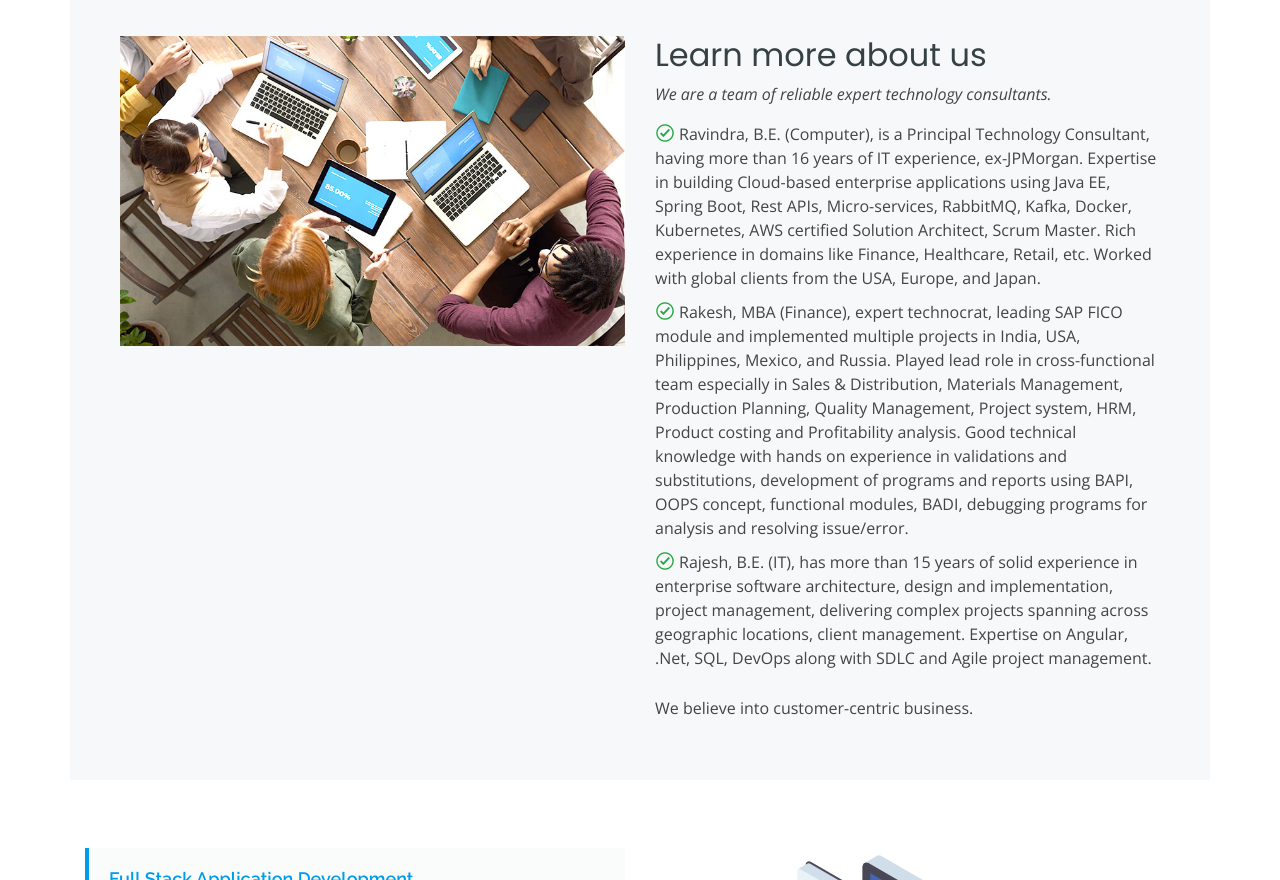
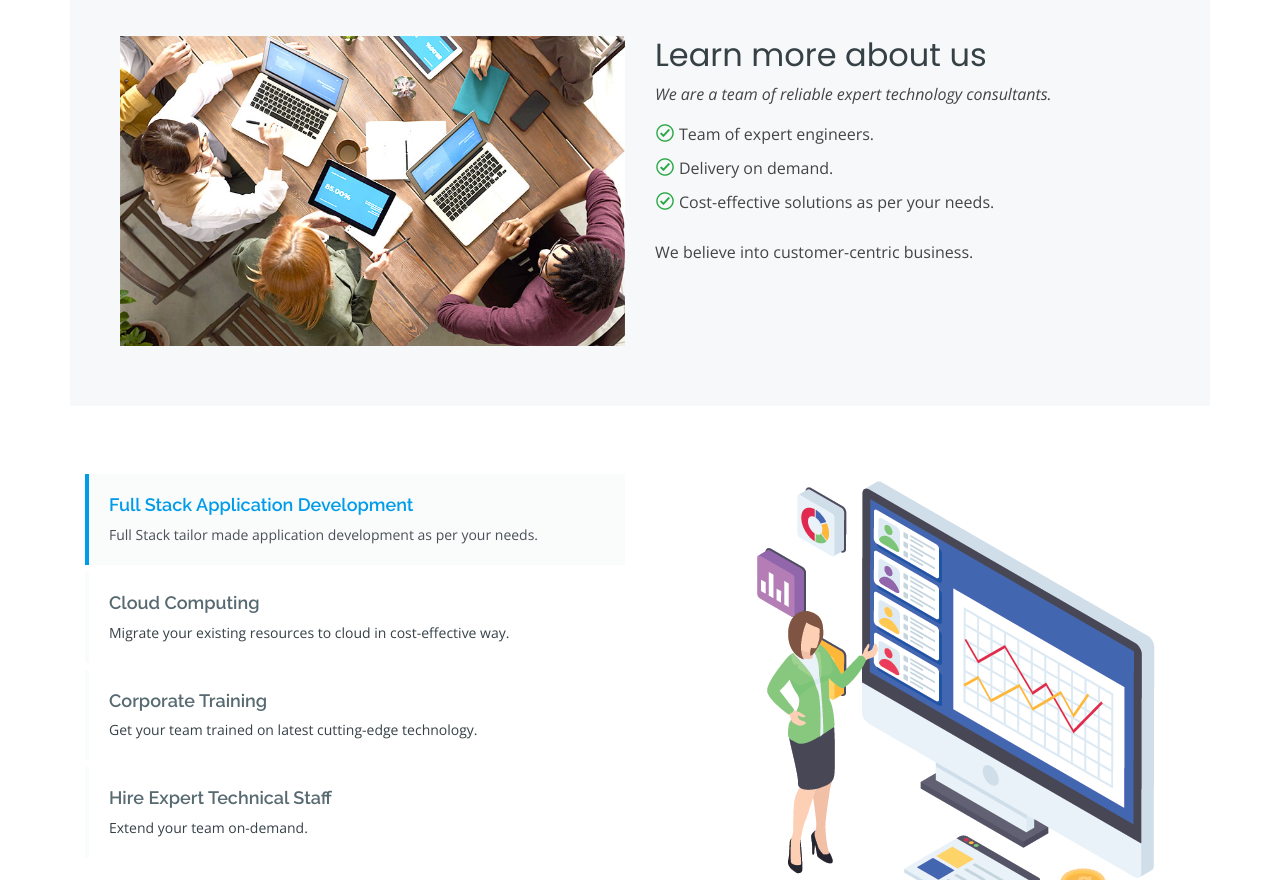
Before and after one commit to ensurainfotech/ensurainfotech.github.io, a plain HTML site: page index.html in a window 1280 px wide. Shown: the part 680-1560 px from the top of the page. Drawn offline with nearby package versions, Linux system fonts and the light colour scheme.

Commit message:
Update index.html removed personal team info

```diff
--- a/index.html
+++ b/index.html
@@ -126,14 +126,9 @@
                 We are a team of reliable expert technology consultants.
               </p>
               <ul>
-                <li><i class="icofont-check-circled"></i>Ravindra, B.E. (Computer), is a Principal Technology Consultant, having more than 16 years of IT experience, ex-JPMorgan.
-                  Expertise in building Cloud-based enterprise applications using Java EE, Spring Boot, Rest APIs, Micro-services, RabbitMQ, Kafka, Docker, Kubernetes, AWS certified Solution Architect, Scrum Master.
-                  Rich experience in domains like Finance, Healthcare, Retail, etc.
-                  Worked with global clients from the USA, Europe, and Japan.<!-- Team of expert engineers. --></li>
-                <li><i class="icofont-check-circled"></i>Rakesh, MBA (Finance), expert technocrat, leading SAP FICO module and implemented multiple projects in India, USA, Philippines, Mexico, and Russia. Played lead role in cross-functional team especially in Sales & Distribution, Materials Management, Production Planning, Quality Management, Project system, HRM, Product costing and Profitability analysis.
-                  Good technical knowledge with hands on experience in validations and substitutions, development of programs and reports using BAPI, OOPS concept, functional modules, BADI, debugging programs for analysis and resolving issue/error.<!-- Delivery on demand. --></li>
-                <li><i class="icofont-check-circled"></i>Rajesh, B.E. (IT), has more than 15 years of solid experience in enterprise software architecture, design and implementation, project management, delivering complex projects spanning across geographic locations, client management.
-                  Expertise on Angular, .Net, SQL, DevOps along with SDLC and Agile project management.<!-- Cost-effective solutions as per your needs. --></li>
+                <li><i class="icofont-check-circled"></i>Team of expert engineers.</li>
+                <li><i class="icofont-check-circled"></i>Delivery on demand.</li>
+                <li><i class="icofont-check-circled"></i>Cost-effective solutions as per your needs.</li>
               </ul>
               <p>
                 We believe into customer-centric business.
```
